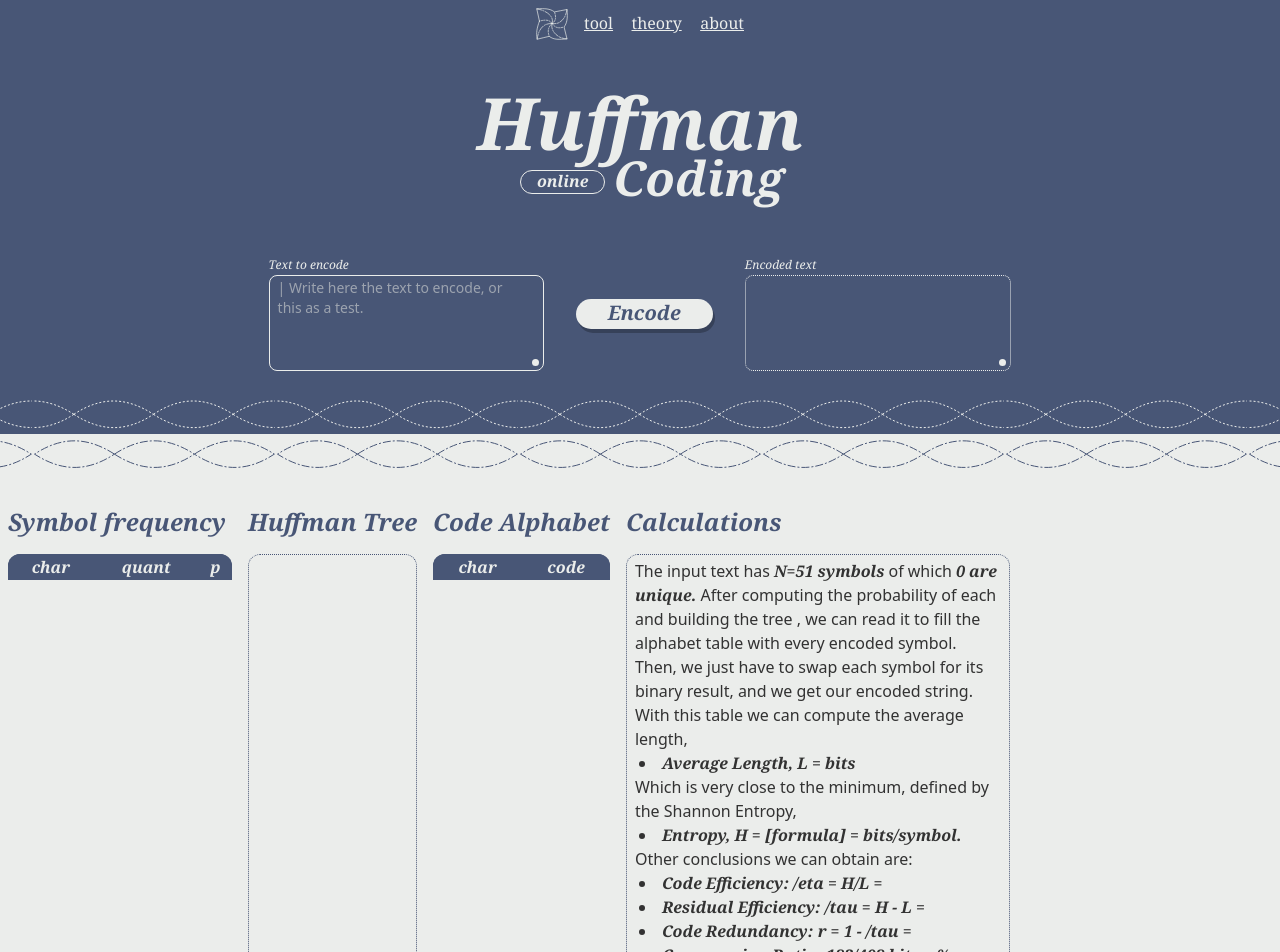
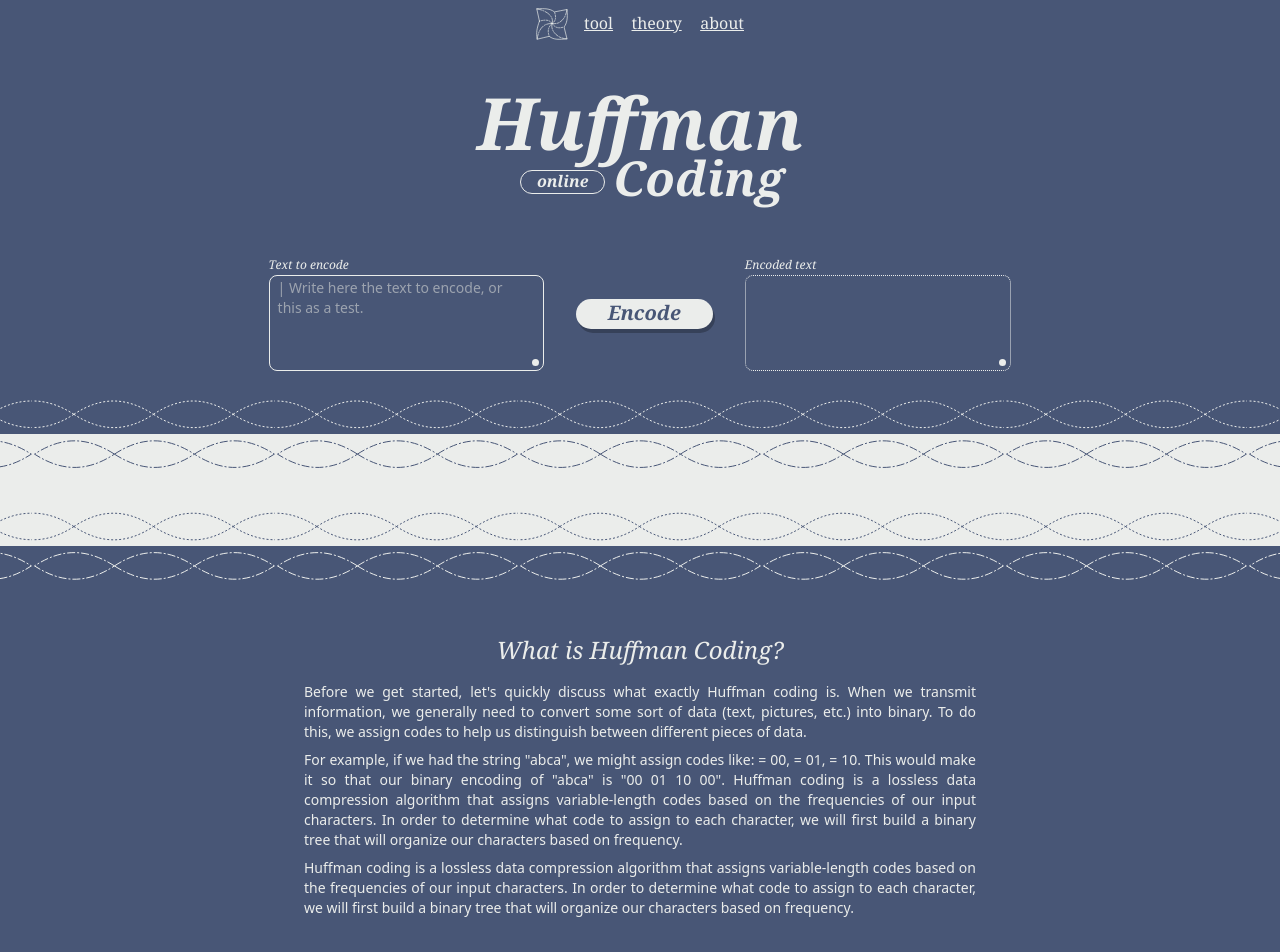
Before and after one commit to aymyo/huffman-coding-website, a Next.js app: page / in a window 1280 px wide. Shown: the top 952 px of the page. Built offline with nearby package versions, Linux system fonts and the light colour scheme; a web font is replaced by a local one.

Commit message:
tree styling

```diff
--- a/components/Header.tsx
+++ b/components/Header.tsx
@@ -12,7 +12,6 @@ export const Header: FC = () => {
       document.referrer.includes("android-app://");
 
     setIsStandalone(isStandalone);
-    console.log(isStandalone, "STANDALONE?");
   };
 
   useEffect(() => {
--- a/components/Theory.tsx
+++ b/components/Theory.tsx
@@ -3,7 +3,7 @@ import { FC } from "react";
 
 export const Theory: FC = () => {
   return (
-    <div className="bg-primary text-light py-12 px-2 flex flex-col items-center">
+    <div className="full-container bg-primary text-light py-12 flex flex-col items-center">
       <section className="font-light max-w-2xl text-justify text-sm pb-8">
         <h3
           id="huffman-theory"
--- a/pages/index.tsx
+++ b/pages/index.tsx
@@ -1,6 +1,6 @@
 import type { NextPage } from "next";
 import Head from "next/head";
-import { FC, useState } from "react";
+import { Dispatch, FC, SetStateAction, useState } from "react";
 import { Footer } from "../components/Footer";
 import { Header } from "../components/Header";
 import { Theory } from "../components/Theory";
@@ -21,7 +21,6 @@ const Home: NextPage = () => {
     </>
   );
 };
-
 export default Home;
 
 export interface AnalyzedSymbol {
@@ -30,23 +29,29 @@ export interface AnalyzedSymbol {
   probability: number;
 }
 
+interface AllCalculations {
+  N: number;
+  uniqueN: number;
+}
+
 const HuffmanEncoder: FC = () => {
   const defaultInput = "| Write here the text to encode, or this as a test.";
   const [inputText, setInputText] = useState<string>(defaultInput);
-  const [frequencyTable, setFrequencyTable] = useState<AnalyzedSymbol[]>([]);
+  const [frequencyTable, setFrequencyTable] = useState<AnalyzedSymbol[]>();
   const [huffmanTree, setHuffmanTree] = useState<RawNodeDatum>();
-  const [codeAlphabet, setCodeAlphabet] = useState<
-    {
-      char: string;
-      code: string | undefined;
-    }[]
-  >();
+  const [codeAlphabet, setCodeAlphabet] = useState<CodeDefinition[]>();
   const [outputText, setOutputText] = useState<string>("");
+  const [allCalculations, setAllCalculations] = useState<AllCalculations>();
 
-  const HuffmanEncoding = () => {
+  const startEncoding = () => {
     //setting Input
-    if (!inputText) setInputText(defaultInput);
     console.log("Text to Encode:", inputText);
+
+    let textToEncode;
+    if (!inputText || inputText.length < 2) {
+      textToEncode = defaultInput;
+      setInputText(defaultInput);
+    } else textToEncode = inputText;
 
     /* Analyze input
       - Count the number of symbols ✓
@@ -55,8 +60,7 @@ const HuffmanEncoder: FC = () => {
       - Calculate the probability ✓
       - Build the analysis table ✓
     */
-
-    const inputSymbolsArray = inputText.split("");
+    let inputSymbolsArray = textToEncode.split("");
     console.log("arrayOfSymbols: ", inputSymbolsArray);
 
     const N: number = inputSymbolsArray.length;
@@ -118,15 +122,53 @@ const HuffmanEncoder: FC = () => {
 
     /* Encode text  ✓*/
 
-    let outputText = huffmanEncode(inputText, codeAlphabet).join("");
+    let outputText = huffmanEncode(textToEncode, codeAlphabet).join("");
     setOutputText(outputText);
 
     /* Make Calculations  */
+
+    setAllCalculations({
+      N: textToEncode.length,
+      uniqueN: frequencyTable.length,
+    });
   };
 
   return (
     <>
-      <div className="px-2 bg-primary h-40 flex items-center justify-center text-light font-serif">
+      <InputOutput
+        defaultInput={defaultInput}
+        inputText={inputText}
+        outputText={outputText}
+        setInputText={setInputText}
+        startEncoding={startEncoding}
+      />
+      <DecorativeBackground>
+        <SymbolFrequencyTable frequencyTable={frequencyTable} />
+        <HuffmanTreeWrapper huffmanTree={huffmanTree} />
+        <CodeAlphabetTable codeAlphabet={codeAlphabet} />
+        <Conclusions calc={allCalculations} />
+      </DecorativeBackground>
+    </>
+  );
+};
+
+interface InputOutputProps {
+  defaultInput: string;
+  inputText: string;
+  outputText: string;
+  setInputText: Dispatch<SetStateAction<string>>;
+  startEncoding: () => void;
+}
+
+const InputOutput: FC<InputOutputProps> = ({
+  defaultInput,
+  inputText,
+  outputText,
+  setInputText,
+  startEncoding,
+}) => {
+  return (
+    <div className="full-container bg-primary h-40 flex items-center justify-center text-light font-serif">
       <div>
         <label htmlFor="inputText" className="text-xs italic">
           Text to encode
@@ -134,13 +176,14 @@ const HuffmanEncoder: FC = () => {
         <textarea
           id="inputText"
           className="textarea w-full"
+          value={inputText === defaultInput ? "" : inputText}
           onChange={(e) => setInputText(e.target.value)}
           placeholder={defaultInput}
         ></textarea>
       </div>
       <button
         className="btn-light text-xl px-8 mx-8"
-          onClick={() => HuffmanEncoding()}
+        onClick={() => startEncoding()}
       >
         Encode
       </button>
@@ -156,15 +199,29 @@ const HuffmanEncoder: FC = () => {
         ></textarea>
       </div>
     </div>
+  );
+};
+
+const DecorativeBackground: FC = ({ children }) => {
+  return (
     <div className="bg-light text-primary">
       <div className="h-10 bg-primary bg-tess-1-light bg-repeat-x bg-center"></div>
       <div className="h-10 bg-tess-2-primary bg-repeat-x bg-center"></div>
-        <div className="py-8 px-2 flex gap-4 flex-wrap">
-          <section className="w-56">
-            <h3 className="font-serif italic font-bold text-2xl mb-4">
-              Symbol frequency
-            </h3>
-            <table className="table w-full">
+      <div className="full-container py-4 flex gap-4 flex-wrap">{children}</div>
+      <div className="h-10 bg-tess-1-primary bg-repeat-x bg-center"></div>
+      <div className="h-10 bg-primary bg-tess-2-light bg-repeat-x bg-center"></div>
+    </div>
+  );
+};
+
+const SymbolFrequencyTable: FC<{ frequencyTable?: AnalyzedSymbol[] }> = ({
+  frequencyTable,
+}) => {
+  if (!frequencyTable) return <></>;
+  return (
+    <section className="w-40 grow-0">
+      <h3 className="font-serif italic font-bold text-xl mb-2">Frequency</h3>
+      <table className="table w-full text-xs">
         <thead>
           <tr>
             <th>char</th>
@@ -185,31 +242,50 @@ const HuffmanEncoder: FC = () => {
         </tbody>
       </table>
     </section>
-          <section className="w-auto">
-            <h3 className="font-serif italic font-bold text-2xl mb-4">
-              Huffman Tree
-            </h3>
+  );
+};
+
+const HuffmanTreeWrapper: FC<{ huffmanTree?: RawNodeDatum }> = ({
+  huffmanTree,
+}) => {
+  if (!huffmanTree) return <></>;
+  return (
+    <section className="w-96 h-96 grow shrink-0 basis-2/3">
+      <h3 className="font-serif italic font-bold text-xl mb-2">Huffman Tree</h3>
       <div
         id="treeWrapper"
-              className="w-full h-full border border-primary rounded-xl border-dotted"
+        className="border h-80 border-primary rounded-xl border-dotted font-serif italic font-light"
       >
-              {huffmanTree ? (
         <Tree
           data={huffmanTree}
+          separation={{ nonSiblings: 2, siblings: 1 }}
+          pathClassFunc={() => "link__custom"}
+          orientation="vertical"
+          pathFunc="diagonal"
           rootNodeClassName="node__root"
           branchNodeClassName="node__branch"
           leafNodeClassName="node__leaf"
         />
-              ) : (
-                ""
-              )}
       </div>
     </section>
-          <section>
-            <h3 className="font-serif italic font-bold text-2xl mb-4">
+  );
+};
+
+interface CodeDefinition {
+  char: string;
+  code: string | undefined;
+}
+interface CodeAlphabetProps {
+  codeAlphabet?: CodeDefinition[];
+}
+const CodeAlphabetTable: FC<CodeAlphabetProps> = ({ codeAlphabet }) => {
+  if (!codeAlphabet) return <></>;
+  return (
+    <section className="grow-0">
+      <h3 className="font-serif italic font-bold text-xl mb-2">
         Code Alphabet
       </h3>
-            <table className="table w-full">
+      <table className="table w-full text-xs">
         <thead>
           <tr>
             <th>char</th>
@@ -217,7 +293,7 @@ const HuffmanEncoder: FC = () => {
           </tr>
         </thead>
         <tbody>
-                {codeAlphabet?.map((item) => {
+          {codeAlphabet.map((item) => {
             return (
               <tr key={item.char}>
                 <td>{item.char}</td>
@@ -228,24 +304,26 @@ const HuffmanEncoder: FC = () => {
         </tbody>
       </table>
     </section>
-          <section className="w-96">
-            <h3 className="font-serif italic font-bold text-2xl mb-4">
-              Calculations
-            </h3>
+  );
+};
+
+const Conclusions: FC<{ calc?: AllCalculations }> = ({ calc }) => {
+  if (!calc) return <></>;
+  return (
+    <section className="w-96 grow">
+      <h3 className="font-serif italic font-bold text-xl mb-2">Calculations</h3>
       <div className="w-full border border-primary rounded-xl border-dotted px-2 py-1 text-dark">
         <p>
           The input text has
-                <b className="font-serif italic font-bold mx-1">
-                  N={inputText.length} symbols
-                </b>
+          <b className="font-serif italic font-bold mx-1">N={calc.N} symbols</b>
           of which
           <b className="font-serif italic font-bold mx-1">
-                  {frequencyTable.length} are unique.
+            {calc.uniqueN} are unique.
           </b>
-                After computing the probability of each and building the tree ,
-                we can read it to fill the alphabet table with every encoded
-                symbol. Then, we just have to swap each symbol for its binary
-                result, and we get our encoded string.
+          After computing the probability of each and building the tree , we can
+          read it to fill the alphabet table with every encoded symbol. Then, we
+          just have to swap each symbol for its binary result, and we get our
+          encoded string.
           <br />
           With this table we can compute the average length,
         </p>
@@ -253,8 +331,7 @@ const HuffmanEncoder: FC = () => {
           Average Length, L = {/*averageLength*/} bits
         </li>
         <p>
-                Which is very close to the minimum, defined by the Shannon
-                Entropy,
+          Which is very close to the minimum, defined by the Shannon Entropy,
         </p>
         <li className="font-serif italic font-bold mx-1">
           Entropy, H = [formula] = {/* shannonEntropy */} bits/symbol.
@@ -274,10 +351,5 @@ const HuffmanEncoder: FC = () => {
         </li>
       </div>
     </section>
-        </div>
-        <div className="h-10 bg-tess-1-primary bg-repeat-x bg-center"></div>
-        <div className="h-10 bg-primary bg-tess-2-light bg-repeat-x bg-center"></div>
-      </div>
-    </>
   );
 };
--- a/styles/globals.css
+++ b/styles/globals.css
@@ -16,7 +16,7 @@ body {
   padding: 0;
   margin: 0;
   overflow-x: hidden;
-  background-color: var(--background);
+  background-color: var(--primary);
 }
 
 a {
@@ -29,6 +29,9 @@ a {
 }
 
 @layer components {
+  .full-container {
+    @apply max-w-6xl mx-auto px-4;
+  }
   .btn {
     @apply leading-tight px-4 pb-0.5 text-center text-base rounded-3xl font-serif italic font-bold bg-transparent border text-light border-light transition-all;
   }
@@ -111,3 +114,22 @@ thead {
 .table tr:last-child {
   @apply rounded-xl;
 }
+
+.node__root > circle {
+  fill: var(--primary);
+  stroke: var(--primary);
+}
+
+.node__branch > circle {
+  fill: var(--primary);
+  stroke: var(--primary);
+}
+
+/* To fix, make only visible the truncated data
+.node__branch tspan {
+  display: none;
+}*/
+
+.link__custom {
+  stroke: var(--secondary) !important;
+}
--- a/utils/buildTree.ts
+++ b/utils/buildTree.ts
@@ -7,7 +7,8 @@ export function getTree(symbolAndFrequencyArray: Array<AnalyzedSymbol>): RawNode
     let arr: RawNodeDatum[] = symbolAndFrequencyArray.map((elem) => ({
         name: elem.char,
         attributes: {
-            weight: elem.probability,
+            /* TO FIX: make truncation only to visualize, not to calculate */
+            weight: elem.probability.toFixed(3)
         },
         children: [],
     }));
```
Also changed, not shown: 1 other file (tests, documents, lock files or other folders). Lines whose indentation alone changed are shown as unchanged.
